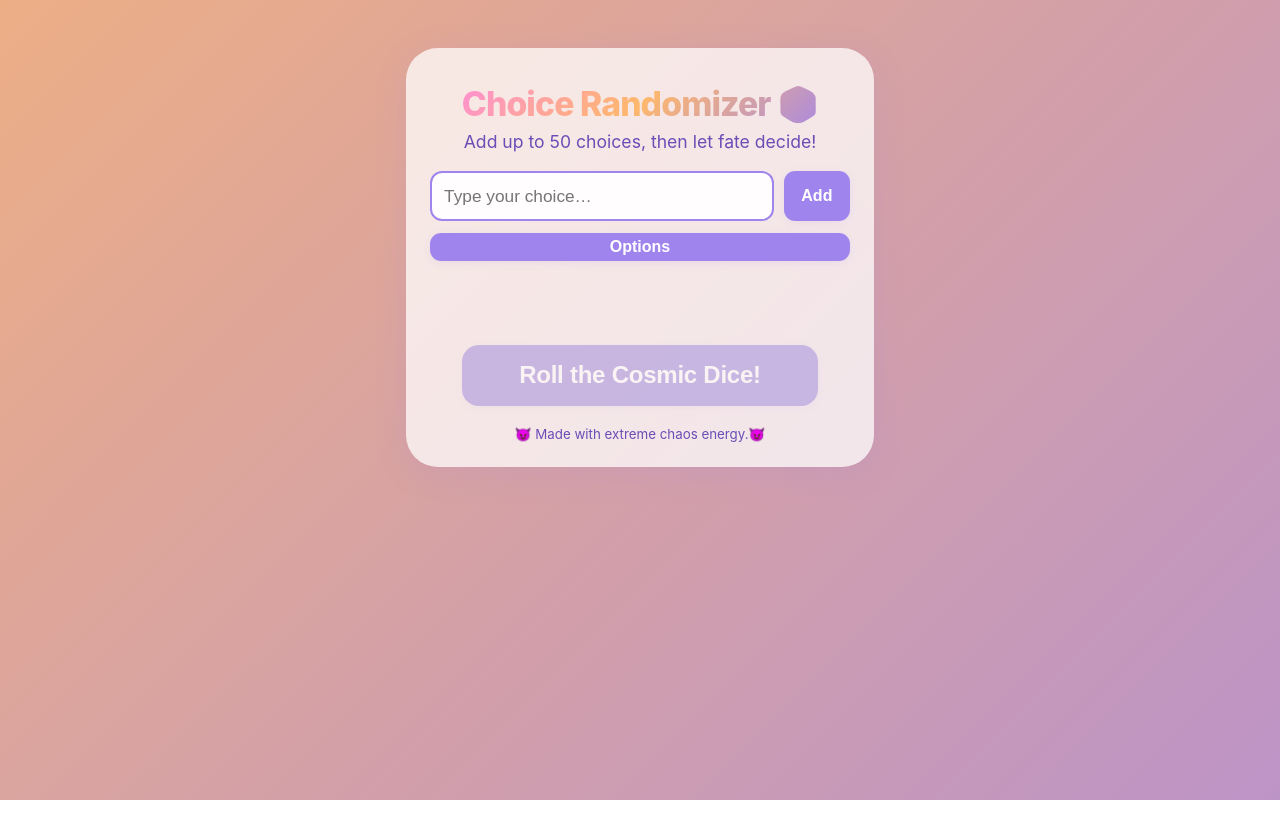
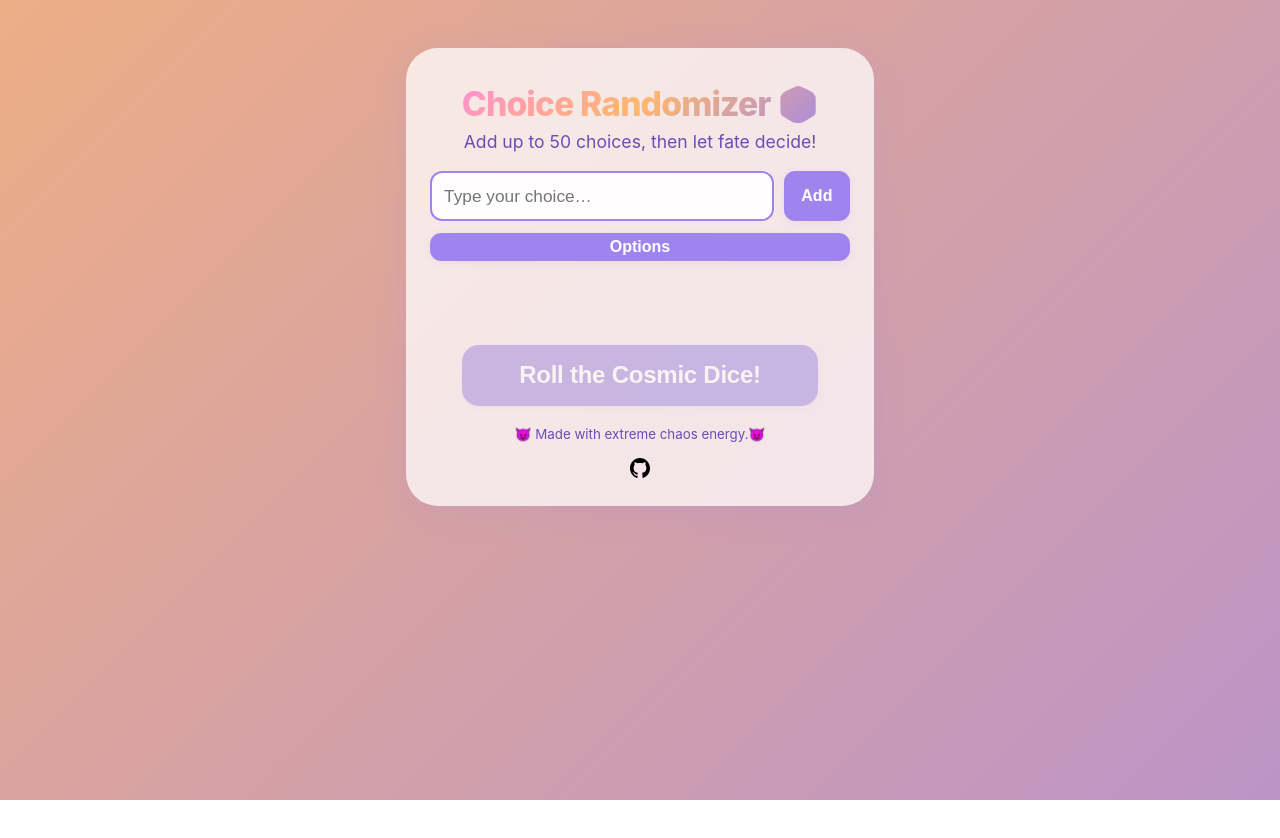
Before and after one commit to jarbochov/randomize, a plain HTML site: page index.html in a window 1280 px wide. Drawn offline with Linux system fonts and the light colour scheme.

Commit message:
chore: added github icon

```diff
--- a/index.html
+++ b/index.html
@@ -73,7 +73,8 @@
       </div>
     </section>
     <footer>
-      <small> 😈 Made with extreme chaos energy.😈 </small>
+      <small> 😈 Made with extreme chaos energy.😈</small>
+      <div class="githubicon"><a href="https://github.com/jarbochov/randomize"><img src="github.svg"/></a></div>
     </footer>
   </main>
   <script src="main.js"></script>
--- a/style.css
+++ b/style.css
@@ -238,6 +238,20 @@ footer {
   width: 100%;
   text-align: center;
 }
+
+.githubicon{
+  display: flex;
+  align-items: center;
+  justify-content: center;
+  margin-top: 15px;
+}
+
+.githubicon a img{
+  width: 20px;
+  height: 20px;
+}
+
+
 .choice-label {
   flex: 1;
   word-break: break-word;
```
Also changed, not shown: github.svg (added).
